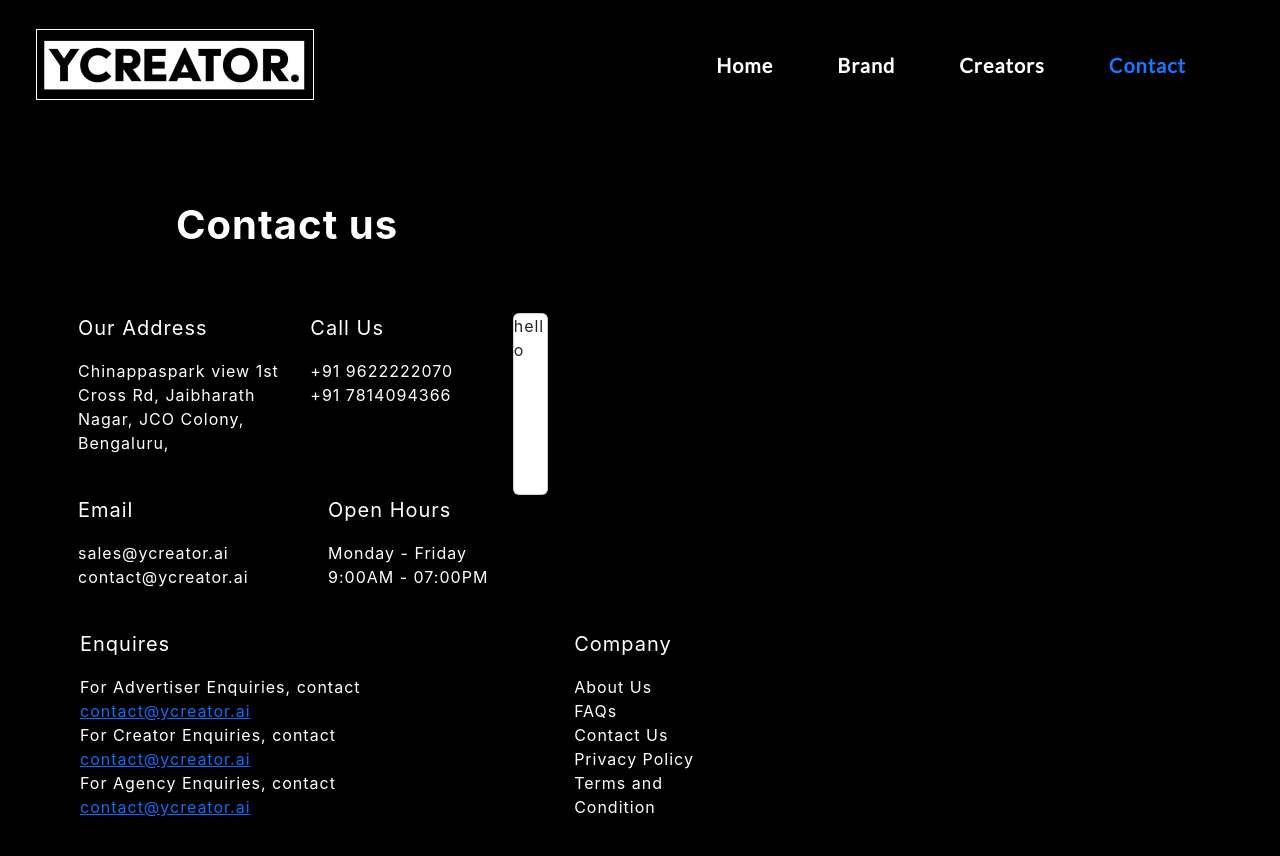
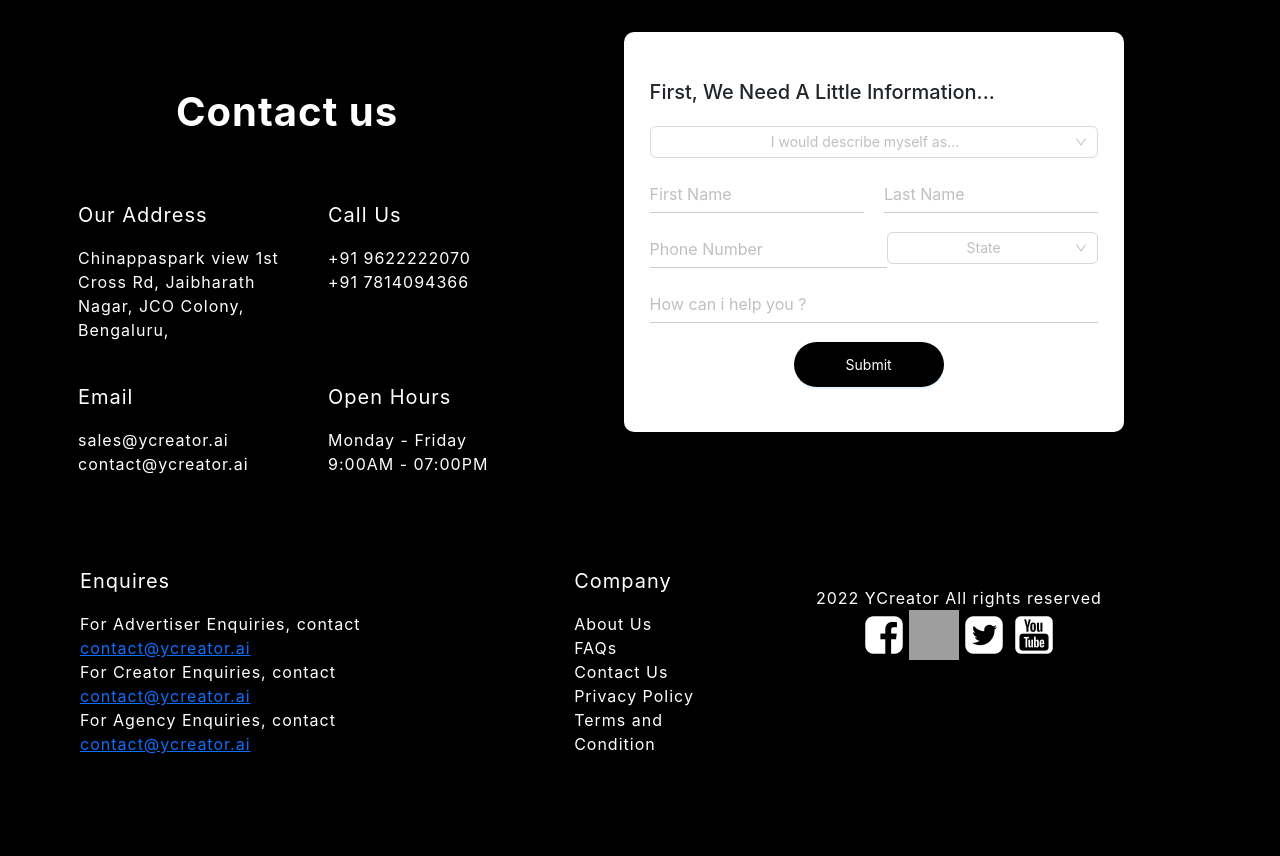
Before and after one commit to Aqirlone1/YCREATORWEBSITE, a React (Create React App) app in the folder frontend/: page /contact in a window 1280 px wide. Shown: the top 856 px of the page. After the commit the page ends 800 px from the top, so only its background shows below. Built offline with nearby package versions, Linux system fonts and the light colour scheme; grey boxes are pictures that could not be loaded.

Commit message:
ADDED INPUT BOX

```diff
--- a/frontend/src/components/ContactUs/ContactUs.css
+++ b/frontend/src/components/ContactUs/ContactUs.css
@@ -35,8 +35,70 @@ p {
   justify-content: space-evenly;
 }
 
-.input {
+.bodyCard {
+  display: flex;
+  flex-direction: row;
+}
+
+.inputBox {
+  position: absolute;
+  left: 60%;
   display: flex;
   flex-direction: column;
-  /* justify-content: space-between; */
+  justify-content: space-evenly;
+  padding: 2%;
+  background-color: white;
+  margin-top: 2rem;
+  border-radius: 10px;
+  width: 500px;
+  height: 400px;
+  margin-left: -9rem
 }
+
+.customSelect {
+  border: none;
+  border-bottom: 1px solid #ccc; /* Add a line below the select */
+  border-radius: 0; /* Remove any border-radius to make the line straight */
+  appearance: none; /* Remove default styling on certain browsers */
+  background-color: transparent; /* Optional: Make the background transparent */
+  padding: 5px 0; /* Add padding as needed */
+  font-size: 16px; /* Add font size as needed */
+  width: 100%; /* Set the width as needed */
+}
+
+.submitButton {
+  margin-left: 9rem;
+  color: white;
+  border-radius: 52px;
+  background-color: black;
+  width: 150px;
+  height: 45px;
+}
+
+.input{
+  display: flex;
+  flex-direction: row;
+  justify-content: space-between;
+}
+
+.customSelectLastName {
+  margin-left: 20px;
+  border: none;
+  border-bottom: 1px solid #ccc; /* Add a line below the select */
+  border-radius: 0; /* Remove any border-radius to make the line straight */
+  appearance: none; /* Remove default styling on certain browsers */
+  background-color: transparent; /* Optional: Make the background transparent */
+  padding: 5px 0; /* Add padding as needed */
+  font-size: 16px; /* Add font size as needed */
+  width: 100%;
+}
+
+.footer {
+  display: flex;
+  flex-direction: row;
+  margin-top: 50px;
+}
+
+.icons {
+  margin: 20px;
+}
--- a/frontend/src/components/ContactUs/ContactUs.tsx
+++ b/frontend/src/components/ContactUs/ContactUs.tsx
@@ -1,15 +1,39 @@
-import { Button } from "antd"
-import Navbar from "../Navbar/Navbar"
+import React, {useState} from 'react'
+import { Button, Input, Select } from "antd"
+import fbIcon from "../../icons/Facebook_1.png";
+import instagramIcon from "../../icons/Instagram_1.png";
+import twitterIcon from "../../icons/Twitter_1.png";
+import YoutubeIcon from "../../icons/Youtube_1.png";
 import './ContactUs.css'
 
 const ContactUs = () => {
+  const [gender, setGender] = useState('')
+  const [state, setState] = useState('')
+
+const states = [
+  {label: "Andhra Pradesh", value: "Andhra Pradesh"},
+  {label: "Arunachal Pradesh", value: "Arunachal Pradesh"}
+  // " Assam", "Bihar",
+  // "Chhattisgarh", "Goa", "Gujarat", "Haryana",
+  // "Himachal Pradesh", "Jharkhand", "Karnataka", "Kerala",
+  //  "Madhya Pradesh", "Maharashtra", "Manipur",
+  //   "Meghalaya", "Mizoram", "Nagaland", "Odisha", "Punjab", "Rajasthan",
+  //    "Sikkim", "Tamil Nadu", "Telangana",
+  //    "Tripura"," Uttar Pradesh", "Uttarakhand","West Bengal"
+]
+
+const genders = [
+  {label: "Male", value: "Male"},
+  {label: "Female", value: "Female"},
+  {label: "Other", value: "Other"},
+
+]
 
   return(
+    <div className="bodyCard">
     <div className="creator-page-container">
-     <Navbar background="var(--color-primary-black)" />
       <div className="creator-page-home py-4 mt-5">
         <div className="creator-page-home-body my-3">
-          <div className="input">
            <div className="brand-container mx-5">
              <h1 className="heading">Contact us</h1>
              <div className="cardAddress">
@@ -24,11 +48,7 @@ const ContactUs = () => {
                +91 9622222070<br/>
                +91 7814094366
              </div>
-             <div className="card">
-              hello
             </div>
-            </div>
-          </div>
           </div>
           <div className="brand-container mx-5">
             <div className="cardAddress">
@@ -44,17 +64,16 @@ const ContactUs = () => {
             </div>
             </div>
           </div>
+          <div className="footer">
           <div className="brand-container mx-5 about">
             <div className="enquiry">
-             <div className=''>
                 <p>Enquires</p>
                 For Advertiser Enquiries, contact <br/>
-                <a href="contact@ycreator.ai">contact@ycreator.ai</a>  <br/>
+                <a href="">contact@ycreator.ai</a>  <br/>
                 For Creator Enquiries, contact  <br/>
                 <a href="#">contact@ycreator.ai</a> <br/>
                 For Agency Enquiries, contact <br/>
                 <a href="#">contact@ycreator.ai</a>
-              </div>
             </div>
             <div>
              <p>Company</p>
@@ -65,9 +84,46 @@ const ContactUs = () => {
               Terms and Condition
             </div>
             </div>
-          </div>
+            <div className='icons'>
+              <div>2022 YCreator All rights reserved</div>
+              <div>
+                <img src={fbIcon} height={50} width={50} alt="" />
+                <img src={instagramIcon} height={50} width={50} alt="" />
+                <img src={twitterIcon} height={50} width={50} alt="" />
+                <img src={YoutubeIcon} height={50} width={50} alt="" />
+             </div>
         </div>
+        </div>
+       </div>
       </div>
+      </div>
+      <div className="inputBox">
+      <div style={{fontWeight: 500, fontSize: "20px"}} className='text-start'> First, We Need A Little Information... </div>
+          <Select
+            placeholder="I would describe myself as..."
+            options={genders}
+            onChange={(value) => {
+              setGender(value);
+            }}
+          />
+      <div className="input">
+        <Input className='customSelect'  placeholder="First Name" />
+        <Input  className='customSelectLastName' placeholder="Last Name" />
+      </div>
+      <div className="d-flex flex-direction-row">
+        <Input className='customSelect' placeholder="Phone Number" />
+        <Select style={{width: 400}}
+          placeholder="State"
+          options={states}
+          onChange={(value) => {
+            setState(value);
+          }}
+        />
+      </div>
+      <Input className='customSelect' placeholder="How can i help you ?" />
+      <Button className="submitButton" type="primary"> Submit </Button>
+      </div>
+    </div>
   )
 
 }
```
